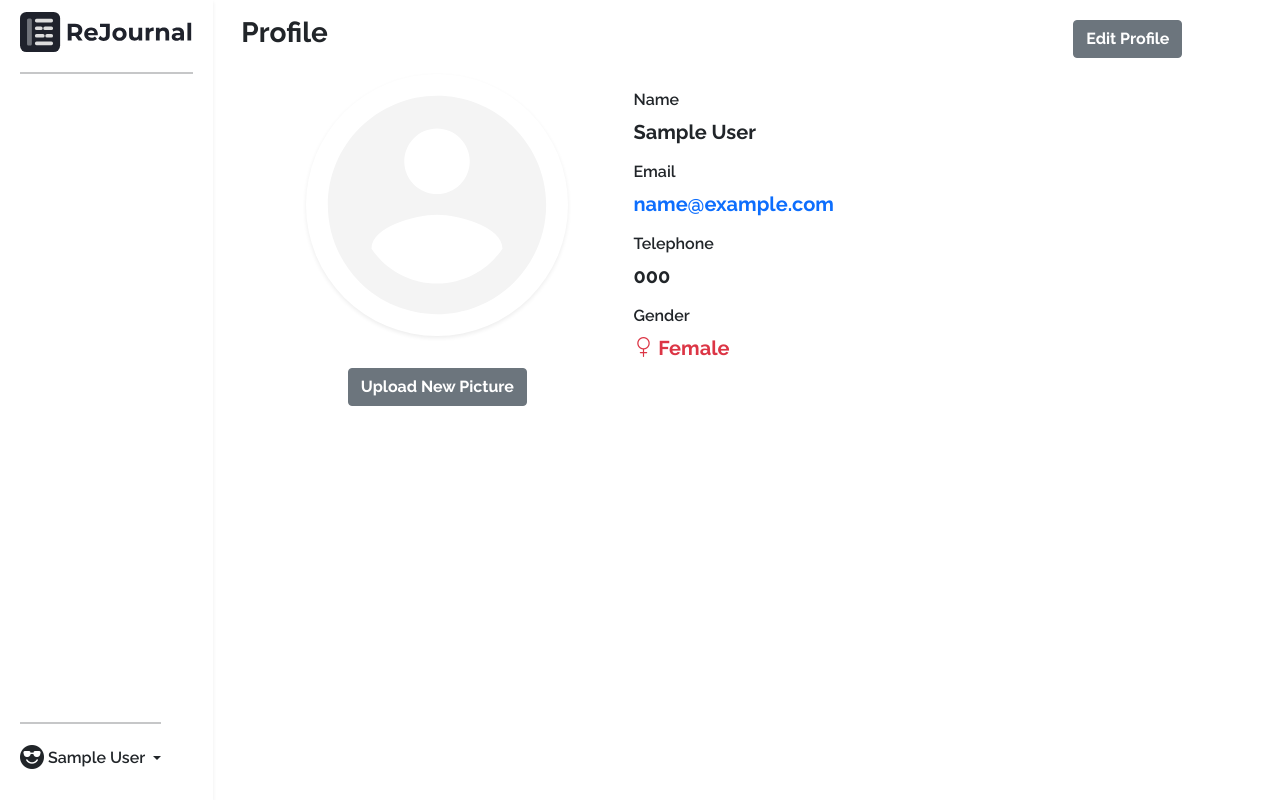
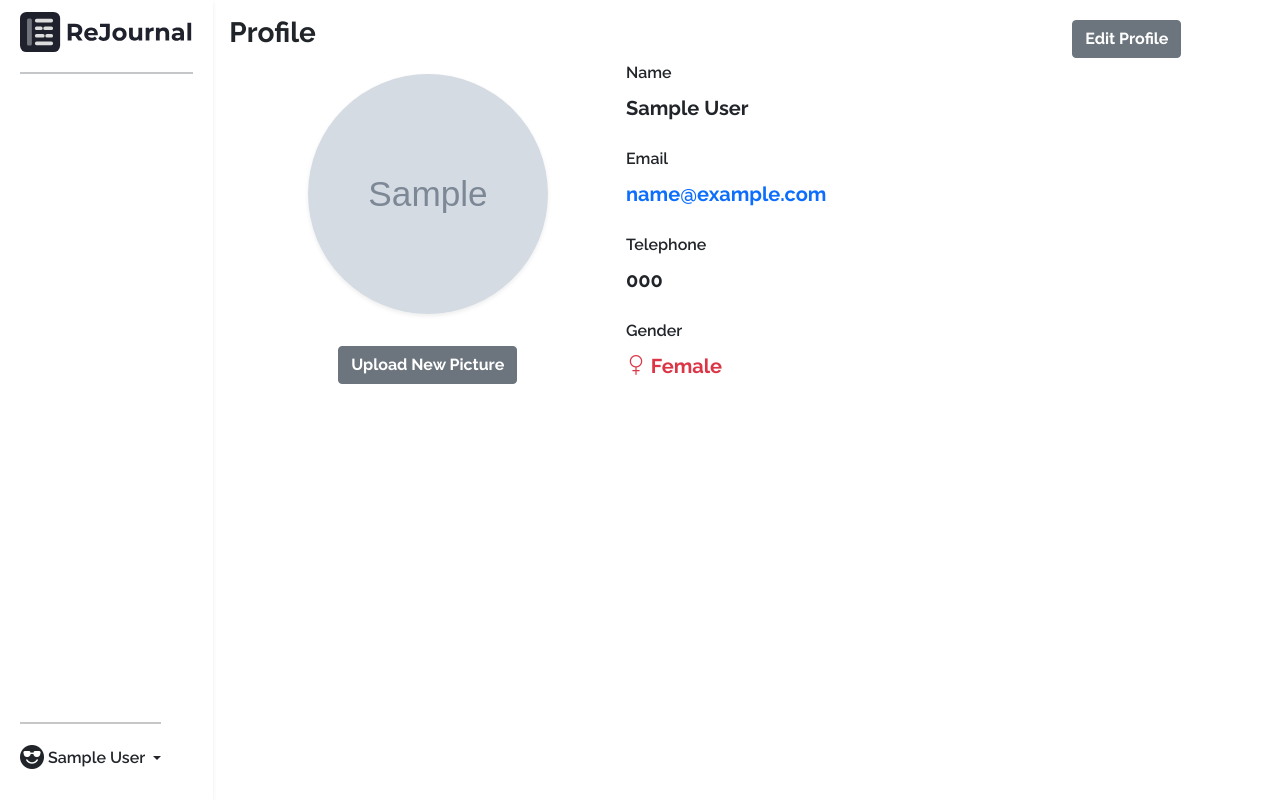
Before and after one commit to ukayaj620/rejournal, a Flask app: page /profile in a window 1280 px wide. Run offline with Flask 2, Linux system fonts and the light colour scheme; a user stored in the database is signed in; tables that the repository leaves empty hold one stand-in row (values such as "Sample post"); grey boxes marked "Sample" are stand-in pictures; parts of the project's set-up code (start-up, migrations or seed data) failed here and were passed over; some libraries are stand-ins or nearby versions.

Commit message:
feat: update profile data and image

```diff
--- a/app/controllers/user.py
+++ b/app/controllers/user.py
@@ -1,11 +1,15 @@
 from flask import redirect, url_for
 from app.models.user import User
+from app.utils.image import save_image, delete_image
 
 
 class UserController:
 
   def __init__(self):
     self.user = User()
+
+  def get_profile(self, user_id):
+    return self.user.query.filter_by(id=user_id).first()
 
   def update_profile_data(self, request, user_id):
     self.user.update(
@@ -17,3 +21,16 @@ class UserController:
     )
 
     return redirect(url_for('base.profile'))
+
+  def update_profile_image(self, photo, user_id):
+    user = self.get_profile(user_id=user_id)
+
+    filename = save_image(photo) if photo else None
+    delete_image(user.picture_path) if filename is not None else None
+
+    self.user.update_image(
+      filename=filename,
+      id=user_id
+    )
+
+    return redirect(url_for('base.profile'))
--- a/app/models/user.py
+++ b/app/models/user.py
@@ -43,6 +43,12 @@ class User(UserMixin, db.Model):
 
     db.session.commit()
 
+  def update_image(self, filename, id):
+    user = User.query.filter_by(id=id).first()
+    user.picture_path = filename
+
+    db.session.commit()
+
   def verified_user(self, id):
     user = User.query.filter_by(id=id).first()
     user.is_verified = 1
--- a/app/routes/base.py
+++ b/app/routes/base.py
@@ -1,4 +1,4 @@
-from flask import Blueprint, render_template, request
+from flask import Blueprint, render_template, request, redirect, url_for
 from flask_login import login_required, current_user
 from app.controllers.auth import AuthController
 from app.controllers.user import UserController
@@ -18,7 +18,12 @@ def index():
 @base.route('/profile', methods=['GET'])
 @login_required
 def profile():
-  return render_template('/pages/profile/view.html', role=auth_controller.get_role_name(current_user.role_id).capitalize())
+  print(user_controller.get_profile(user_id=current_user.id).picture_path)
+  return render_template(
+    '/pages/profile/view.html',
+    role=auth_controller.get_role_name(current_user.role_id).capitalize(),
+    user=user_controller.get_profile(user_id=current_user.id)
+  )
 
 
 @base.route('/profile/update', methods=['GET', 'POST'])
@@ -27,4 +32,14 @@ def update_profile_data():
   if request.method == 'POST':
     return user_controller.update_profile_data(request=request.form, user_id=current_user.id)
 
-  return render_template('/pages/profile/update.html', role=auth_controller.get_role_name(current_user.role_id).capitalize())
+  return render_template(
+    '/pages/profile/update.html',
+    role=auth_controller.get_role_name(current_user.role_id).capitalize(),
+    user=user_controller.get_profile(user_id=current_user.id)
+  )
+
+
+@base.route('/profile/image/update', methods=['POST'])
+@login_required
+def update_profile_image():
+  return user_controller.update_profile_image(photo=request.files['photo'], user_id=current_user.id)
--- a/app/templates/layout/app.html
+++ b/app/templates/layout/app.html
@@ -3,12 +3,12 @@
 <body class="vw-100" style="font-family: 'Raleway', sans-serif; overflow-x: hidden;">
   <div class="container-fluid overflow-hidden">
     <div class="row vh-100 overflow-auto">
-      <div class="col-12 col-sm-3 col-xl-2 px-sm-1 px-0 py-1 py-sm-0 shadow-sm bg-white d-flex sticky-top">
+      <div class="col-12 col-sm-4 col-md-3 col-xl-2 px-sm-1 px-0 py-1 py-sm-0 shadow-sm bg-white d-flex sticky-top">
         <div class="d-flex flex-sm-column flex-row flex-grow-1 align-items-center align-items-sm-start px-3 pt-2 text-white">
           <a href="/" class="d-flex align-items-center py-sm-1 mb-md-0 me-md-auto text-white text-decoration-none">
-            <img class="col-8 col-sm-10 col-xl-12" src="{{ url_for('static', filename='icons/rejournal-full.svg') }}">
+            <img class="col-9 col-sm-10 col-xl-12" src="{{ url_for('static', filename='icons/rejournal-full.svg') }}">
           </a>
-          <hr class="d-none d-sm-block col-12 bg-dark border border-dark">
+          <hr class="d-none d-sm-block w-100 bg-dark border border-dark">
           {% if role == 'User' %}
             {% set sidebar=[
               ('fs-5 bi-house', 'Home', ''),
@@ -62,7 +62,7 @@
             {% endfor %}
           </ul>
           <div class="dropdown py-sm-4 mt-sm-auto ms-auto ms-sm-0 flex-shrink-1">
-            <hr class="d-none d-sm-block col-12 bg-dark border border-dark">
+            <hr class="d-none d-sm-block w-100 bg-dark border border-dark">
             <a href="#" class="d-flex align-items-center text-dark text-decoration-none dropdown-toggle" id="dropdownUser1" data-bs-toggle="dropdown" aria-expanded="false">
               <i class="fs-4 bi-emoji-sunglasses-fill"></i>
               <span class="d-none d-sm-inline mx-1"><p class="mb-0 text-dark fw-semibold">{{ current_user.name }}</p></span>
--- a/app/templates/pages/profile/view.html
+++ b/app/templates/pages/profile/view.html
@@ -3,44 +3,95 @@
 {% block title %} | Profile {% endblock %}
 
 {% block content %}
-<div class="col ms-3">
+<div class="ps-sm-3 d-flex flex-column align-items-center align-items-lg-start">
   <div class="col-11 d-flex flex-row align-items-center justify-content-between mt-3">
     <h3 class="fw-bold">Profile</h3>
     <a class="btn btn-secondary fw-bold align-self-end" href="{{ url_for('base.update_profile_data') }}">Edit Profile</a>
   </div>
-  <div class="d-flex flex-row align-items-center col-11">
-    <div class="col-5 d-flex flex-column align-items-center">
-      <div class="w-75 p-3">
-        <img class="rounded-circle shadow-sm w-100" src="{{ url_for('static', filename='icons/profile.svg') }}">
+  <div class="d-flex flex-lg-row flex-column align-items-center col-11">
+    <div class="col-12 col-lg-5 d-flex flex-column align-items-center">
+      <div class="w-100 p-3 d-flex align-items-center justify-content-center">
+        {% if user.picture_path %}
+        <img class="rounded-circle shadow-sm" width="240px" height="240px" style="object-fit: cover;" src="{{ url_for('static', filename='images/uploads/' + user.picture_path) }}">
+        {% else %}
+        <img class="rounded-circle shadow-sm" width="240px" height="240px" src="{{ url_for('static', filename='icons/profile.svg') }}">
+        {% endif %}
       </div>
-      <button class="btn btn-secondary fw-bold mt-3">Upload New Picture</button>
+      <button class="btn btn-secondary fw-bold my-3" data-bs-toggle="modal" data-bs-target="#updateProfilePicture">Upload New Picture</button>
+      <span class="my-1"></span>
     </div>
-    <div class="col-6 d-flex flex-column align-items-center">
+    <div class="col-12 col-lg-6 d-flex flex-column align-items-center">
       <div class="col-12 d-flex flex-column justify-content-center align-items-center fw-semibold text-dark">
         <div class="mb-2 w-100">
           <label class="form-label">Name</label>
-          <h5 class="fs-5 fw-bold text-dark">{{ current_user.name }}</h5>
+          <p class="fs-5 fw-bold text-dark">{{ user.name }}</p>
         </div>
         <div class="mb-2 w-100">
           <label class="form-label">Email</label>
-          <a class="text-decoration-none" href="mailto:{{ current_user.email }}">
-            <h5 class="fs-5 fw-bold">{{ current_user.email }}</h5>
+          <a class="text-decoration-none" href="mailto:{{ user.email }}">
+            <p class="fs-5 fw-bold">{{ user.email }}</p>
           </a>
         </div>
         <div class="mb-2 w-100">
           <label class="form-label">Telephone</label>
-          <h5 class="fs-5 fw-bold text-dark">{{ current_user.telephone }}</h5>
+          <p class="fs-5 fw-bold text-dark">{{ user.telephone }}</p>
         </div>
         <div class="mb-2 w-100">
           <label class="form-label">Gender</label>
-          {% if current_user.gender == 'M' %}
-            <h5 class="fs-5 fw-bold text-primary"><i class="fs-5 bi-gender-male"></i> Male</h5>
+          {% if user.gender == 'M' %}
+            <p class="fs-5 fw-bold text-primary"><i class="fs-5 bi-gender-male"></i> Male</p>
           {% else %}
-            <h5 class="fs-5 fw-bold text-danger"><i class="fs-5 bi-gender-female"></i> Female</h5>
+            <p class="fs-5 fw-bold text-danger"><i class="fs-5 bi-gender-female"></i> Female</p>
           {% endif %}
+        </div>
+      </div>
+    </div>
+  </div>
+  <div id="updateProfilePicture" class="modal fade" role="dialog">
+    <div class="modal-dialog">
+      <div class="modal-content">
+        <div class="modal-header">
+          <h4 class="modal-title fw-bold">New Topic</h4>
+          <button type="button" class="btn-close" data-bs-dismiss="modal" aria-label="Close"></button>
+        </div>
+        <div class="modal-body">
+          <form action="{{ url_for('base.update_profile_image') }}" method="POST" enctype="multipart/form-data">
+            <div class="mb-2">
+              <label class="form-label fw-bold" for="input-photo">Pictures</label>
+              <input onchange="readImage(this)" type="file" class="form-control" id="input-photo" name="photo" required>
+            </div>
+            <div class="mb-2 w-100">
+              <img id="profile" class="w-100">
+            </div>
+            <div class="mb-2 mt-4 w-100">
+              <button class="btn btn-success w-100 fw-bold" type="submit">Confirm</button>
+            </div>
+          </form>
+        </div>
+        <div class="modal-footer">
+          <button type="button" class="btn btn-secondary fw-bold" data-bs-dismiss="modal">Close</button>
         </div>
       </div>
     </div>
   </div>
 </div>
 {% endblock %}
+
+{% block js %}
+<script>
+  const readImage = (input) => {
+    if (input.files && input.files[0]) {
+      const reader = new FileReader();
+
+      reader.onload = (e) => {
+        const width = $('#profile').attr('src', e.target.result).width()
+        $('#profile')
+          .attr('src', e.target.result)
+          .height(width);
+      };
+
+      reader.readAsDataURL(input.files[0]);
+    }
+  }
+</script>
+{% endblock %}
```
Also changed, not shown: app/templates/pages/profile/update.html (+58 -7 lines), app/utils/image.py (added, +39 -0 lines).
